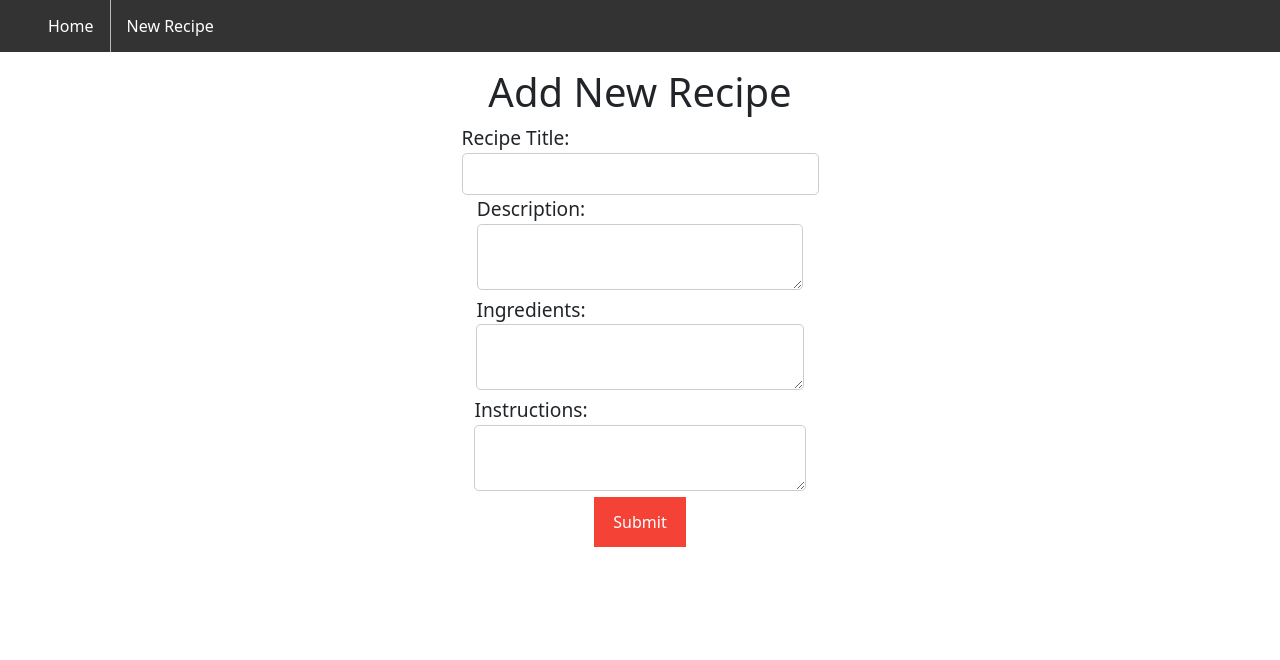
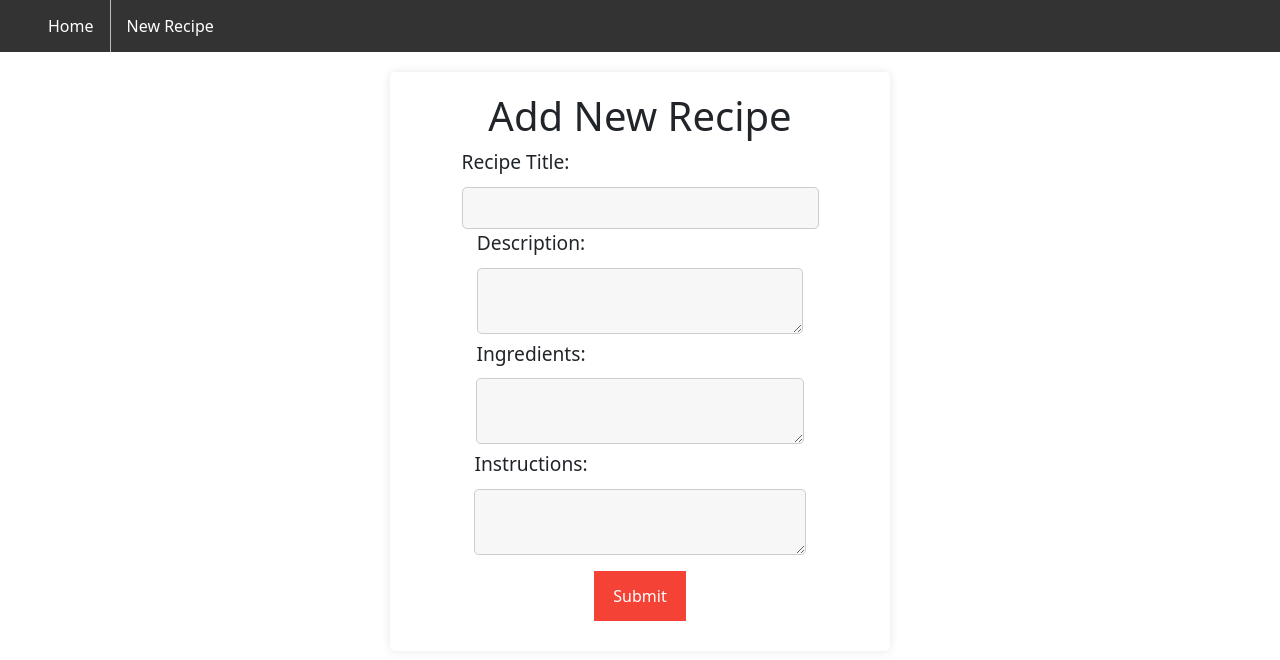
Before and after one commit to arber-salihu/CSCI4830-recipeWebApp, a React (Create React App) app in the folder my-app/: page /newPage in a window 1280 px wide. Shown: the top 660 px of the page. Built offline with nearby package versions, Linux system fonts and the light colour scheme.

Commit message:
updated CSS

```diff
--- /dev/null
+++ b/my-app/src/pages/EditPage.css
@@ -0,0 +1,50 @@
+* {
+    box-sizing: border-box;
+    margin: 0;
+    padding: 0;
+}
+
+body {
+    font-family: 'Segoe UI', Tahoma, Geneva, Verdana, sans-serif;
+    background-color: #f0f0f0;
+    color: #333;
+}
+
+.fancyDiv, .wideFancyDiv {
+    margin: 20px auto;
+    padding: 20px;
+    background-color: #fff;
+    border-radius: 5px;
+    box-shadow: 0 0 10px rgba(0, 0, 0, 0.1);
+    max-width: 500px;
+}
+
+.wideFancyDiv {
+    max-width: 800px !important;
+}
+
+h1 {
+    font-size: 36px;
+    margin-bottom: 20px;
+    text-align: center;
+}
+
+form {
+    display: flex;
+    flex-direction: column;
+}
+
+label {
+    font-size: 18px;
+    margin-bottom: 10px;
+}
+
+input,
+textarea {
+    border: none;
+    border-radius: 5px;
+    padding: 10px;
+    margin-bottom: 20px;
+    font-size: 16px;
+    background-color: #f7f7f7;
+}
--- a/my-app/src/pages/EditPage.js
+++ b/my-app/src/pages/EditPage.js
@@ -1,5 +1,6 @@
 import React, { useEffect, useState } from "react";
 import { useParams, useNavigate } from "react-router-dom";
+import './EditPage.css'
 
 function EditRecipe() {
   const { id } = useParams();
@@ -44,7 +45,13 @@ function EditRecipe() {
   }
 
   return (
-    <div>
+  <html lang="en">
+      <head>
+        <meta charset="UTF-8" />
+        <title>Edit Recipe</title>
+      </head>
+  <body>
+  <div className="fancyDiv">
     <h1>Edit Recipe</h1>
     <form onSubmit={handleFormSubmit}>
       <div>
@@ -73,10 +80,12 @@ function EditRecipe() {
             defaultValue={recipe.calorieCount}
         />
       </div>
-        <button type="submit">Save Changes</button>
-        <button onClick={handleDeleteClick}>Delete Recipe</button>
+      <button type="submit" className="fancyButton">Save Changes</button>
+      <button onClick={handleDeleteClick} className="fancyButton">Delete Recipe</button>
     </form>
   </div>
+  </body>
+</html>
 );
 }
 
--- a/my-app/src/pages/NewRecipePage.css
+++ b/my-app/src/pages/NewRecipePage.css
@@ -26,16 +26,21 @@ textarea {
 }
 
 button {
-    background-color: #f44336;
-    color: #fff;
+    background-color: #f44336 !important;
+    color: #fff !important;
     border: none;
-    border-radius: 0.3rem;
+    border-radius: 1.9rem;
     padding: 0.8rem 1.2rem;
     font-size: 1.2rem;
     cursor: pointer;
     transition: all 0.2s ease-in-out;
+    margin: 10px 0px !important;
+}
+
+button a , button a:hover{
+    color: #fff;
 }
 
 button:hover {
-    background-color: #e53935;
+    background-color: #e53935 !important;
 }
--- a/my-app/src/pages/NewRecipePage.js
+++ b/my-app/src/pages/NewRecipePage.js
@@ -14,7 +14,7 @@ function NewRecipeForm() {
     };
 
     return (
-        <form onSubmit={handleSubmit}>
+        <form onSubmit={handleSubmit} className="fancyDiv">
             <h1>Add New Recipe</h1>
             <div>
                 <label htmlFor="title">Recipe Title:</label>
--- a/my-app/src/pages/RecipeCard.css
+++ b/my-app/src/pages/RecipeCard.css
@@ -3,3 +3,7 @@
     grid-template-columns: repeat(auto-fit, minmax(250px, 1fr));
     grid-gap: 20px;
   }
+
+a {
+    text-decoration: none !important;
+}
--- a/my-app/src/pages/RecipeList.js
+++ b/my-app/src/pages/RecipeList.js
@@ -20,11 +20,11 @@ function RecipeDetails() {
   }
 
   return (
-    <div>
+    <div className="wideFancyDiv">
       <h1>{recipe.name}</h1>
-      <p>{recipe.description}</p>
+      <h5>Description: {recipe.description}</h5>
       <p>{recipe.calorieCount} calories</p>
-      <Link to={`/edit-recipe/${id}`}>Edit</Link>
+      <button className="fancyButton"><Link to={`/edit-recipe/${id}`}>Edit</Link></button>
     </div>
   );
 }
```
Lines whose indentation alone changed are shown as unchanged.
